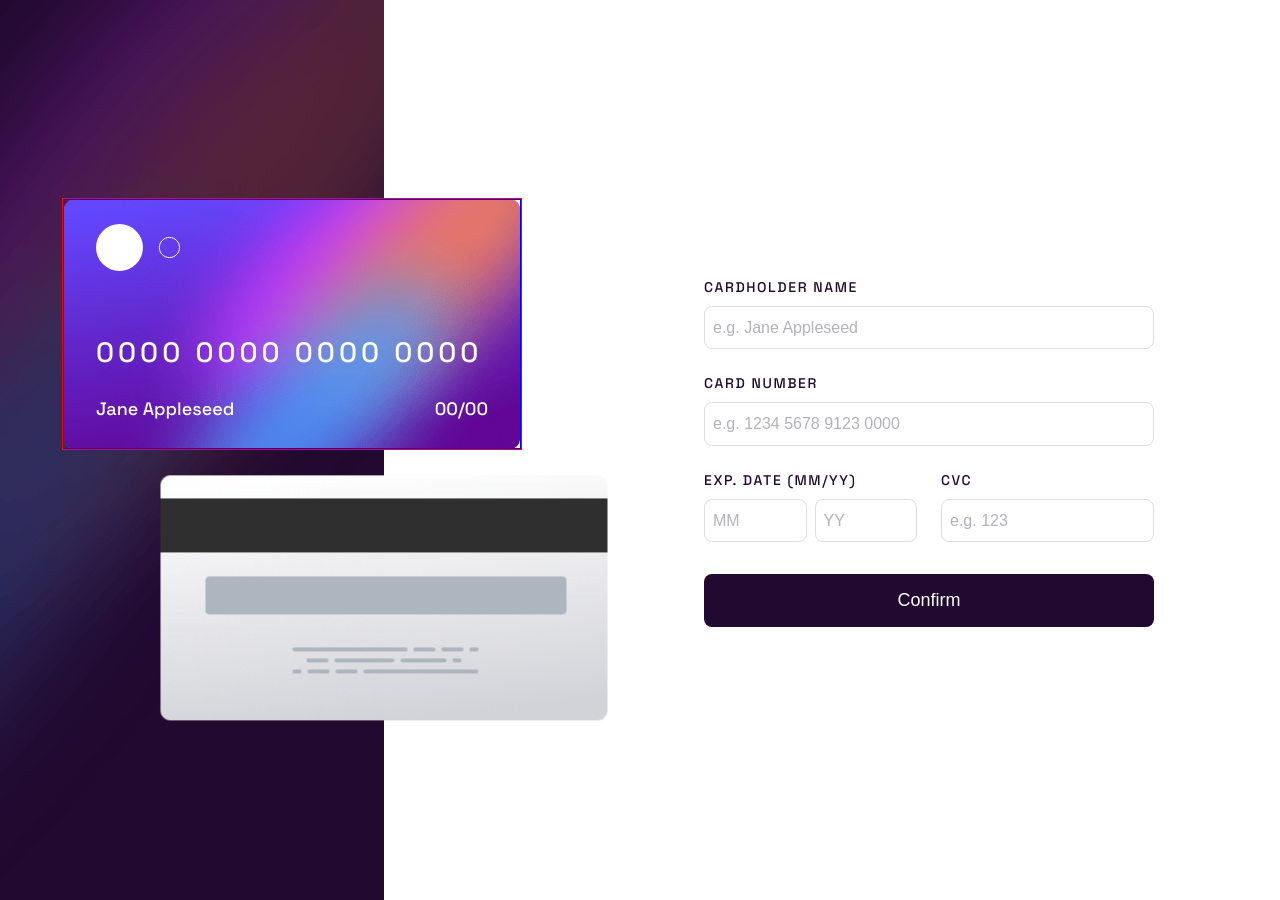
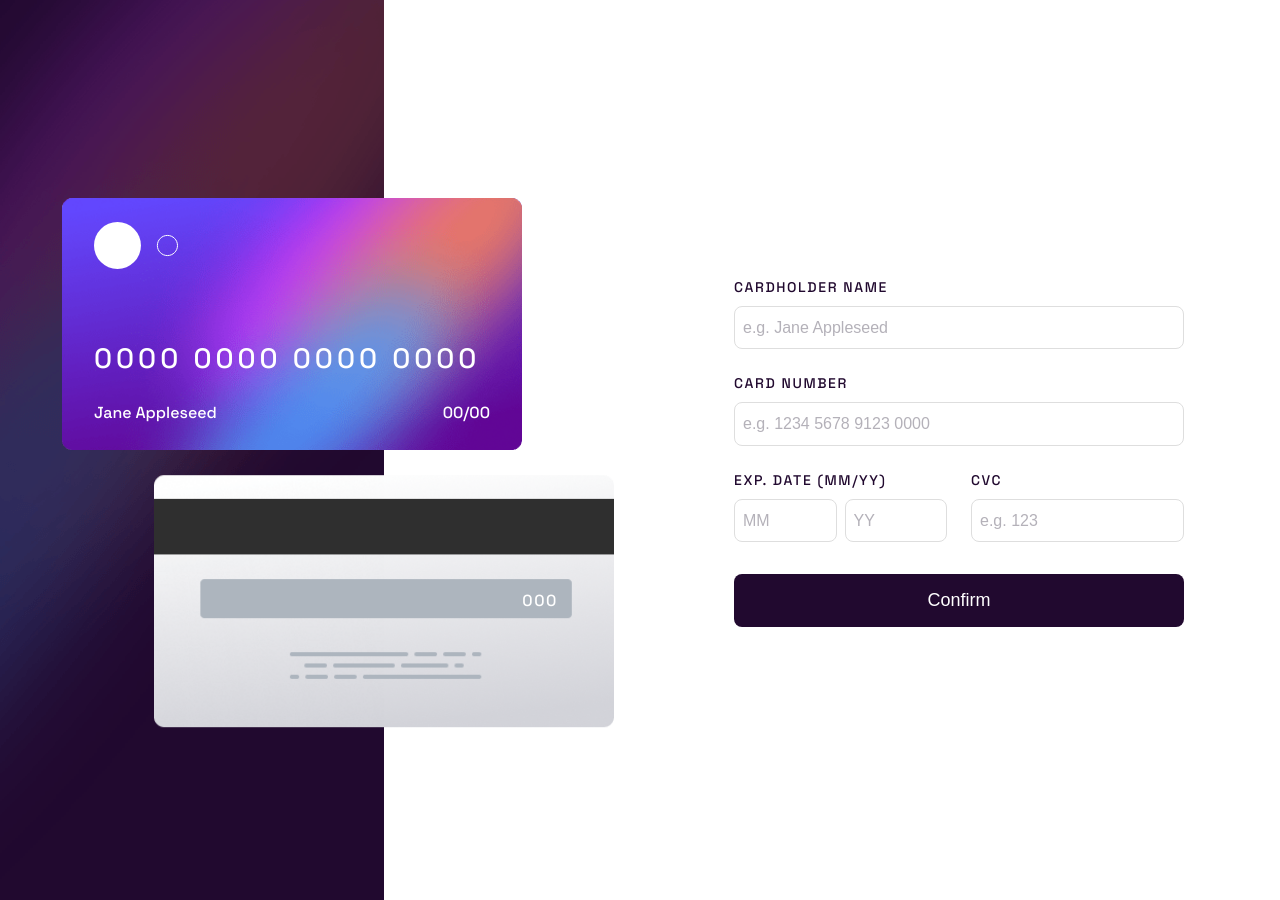
Before and after one commit to capelaum/card-form, a Next.js app: page / in a window 1280 px wide. Built offline with nearby package versions, Linux system fonts and the light colour scheme.

Commit message:
✨ card back content

```diff
--- a/src/pages/index.tsx
+++ b/src/pages/index.tsx
@@ -1,4 +1,4 @@
-import { BgDesktop, BgMobile, CardBack, CardLogo } from '@/assets'
+import { BgDesktop, BgMobile, CardLogo } from '@/assets'
 import { Button } from '@/components/Button'
 import { Label } from '@/components/Label'
 import { Text } from '@/components/Text'
@@ -20,7 +20,6 @@ import {
   HomeWrapper,
 } from '@/styles/home'
 import Head from 'next/head'
-import Image from 'next/image'
 
 export default function Home() {
   return (
@@ -44,18 +43,15 @@ export default function Home() {
               <CardNumber size="3xl">0000 0000 0000 0000</CardNumber>
 
               <CardInfo>
-                <Text size="lg">Jane Appleseed</Text>
-                <Text size="lg">00/00</Text>
+                <Text size="md">Jane Appleseed</Text>
+                <Text size="md">00/00</Text>
               </CardInfo>
             </CardDetails>
           </CardContent>
         </CardFrontWrapper>
 
         <CardBackWrapper>
-          <Image
-            src={CardBack}
-            alt="Front of a credit card with a purple gradient"
-          />
+          <Text size="md">000</Text>
         </CardBackWrapper>
 
         <FormWrapper>
--- a/src/styles/home.ts
+++ b/src/styles/home.ts
@@ -1,4 +1,4 @@
-import { CardFront } from '@/assets'
+import { CardBack, CardFront } from '@/assets'
 import { Text } from '@/components/Text'
 import Image from 'next/image'
 import { styled } from './stitches.config'
@@ -9,7 +9,7 @@ export const HomeWrapper = styled('main', {
   overflow: 'hidden',
   position: 'relative',
 
-  '@media(max-width: 1200px)': {
+  '@media(max-width: 768px)': {
     flexDirection: 'column',
     alignItems: 'center',
   },
@@ -21,7 +21,7 @@ export const BgImage = styled(Image, {
   minWidth: 200,
   objectFit: 'cover',
 
-  '@media(max-width: 1200px)': {
+  '@media(max-width: 768px)': {
     display: 'none',
   },
 })
@@ -30,7 +30,7 @@ export const BgMobileImage = styled(Image, {
   display: 'none',
   objectFit: 'cover',
 
-  '@media(max-width: 1200px)': {
+  '@media(max-width: 768px)': {
     display: 'block',
     width: '100%',
   },
@@ -43,12 +43,10 @@ export const CardFrontWrapper = styled('div', {
   transform: 'translate(-70%, -100%)',
   zIndex: 1,
 
-  color: '$white',
-
-  border: '1px solid red',
-
   width: 460,
   height: 252,
+
+  color: '$white',
 
   display: 'flex',
   justifyContent: 'center',
@@ -60,12 +58,16 @@ export const CardFrontWrapper = styled('div', {
   backgroundImage: `url(${CardFront.src})`,
 
   '@media(max-width: 1200px)': {
+    transform: 'translate(-65%, -80%) scale(0.65)',
+  },
+
+  '@media(max-width: 768px)': {
     left: '50%',
-    transform: 'translate(-55%, -115%) scale(0.65)',
+    transform: 'translate(-58%, -108%) scale(0.65)',
   },
 
   '@media(max-width: 360px)': {
-    transform: 'translate(-55%, -115%) scale(0.6)',
+    transform: 'translate(-56%, -115%) scale(0.6)',
   },
 })
 
@@ -81,8 +83,6 @@ export const CardContent = styled('div', {
   position: 'absolute',
   zIndex: 1,
   pading: 0,
-
-  border: '1px solid blue',
 
   width: '100%',
   height: '100%',
@@ -116,14 +116,37 @@ export const CardBackWrapper = styled('div', {
   left: '30%',
   transform: 'translate(-50%, 10%)',
 
+  color: '$white',
+
+  width: 460,
+  height: 252,
+
+  display: 'flex',
+  justifyContent: 'flex-end',
+  alignItems: 'center',
+
+  span: {
+    marginRight: 56,
+    letterSpacing: '0.1rem',
+  },
+
+  backgroundSize: 'contain',
+  backgroundPosition: 'center',
+  backgroundRepeat: 'no-repeat',
+  backgroundImage: `url(${CardBack.src})`,
+
   '@media(max-width: 1200px)': {
+    transform: 'translate(-50%, -10%) scale(0.65)',
+  },
+
+  '@media(max-width: 768px)': {
     left: '50%',
     top: 40,
     transform: 'translate(-45%, -20%) scale(0.65)',
   },
 
   '@media(max-width: 360px)': {
-    transform: 'translate(-45%, -20%) scale(0.6)',
+    transform: 'translate(-44%, -25%) scale(0.6)',
   },
 })
 
@@ -133,7 +156,7 @@ export const FormWrapper = styled('form', {
   justifyContent: 'center',
   gap: '$5',
   margin: '$10 $5',
-  marginLeft: 320,
+  marginLeft: 350,
 
   maxWidth: 450,
 
@@ -142,9 +165,21 @@ export const FormWrapper = styled('form', {
   },
 
   '@media(max-width: 1200px)': {
+    marginLeft: 250,
+  },
+
+  '@media(max-width: 800px)': {
+    marginLeft: 200,
+  },
+
+  '@media(max-width: 768px)': {
     margin: 0,
     padding: '$8 $5',
     marginTop: 48,
+  },
+
+  '@media(max-width: 360px)': {
+    padding: '$8 $2',
   },
 })
 
```
